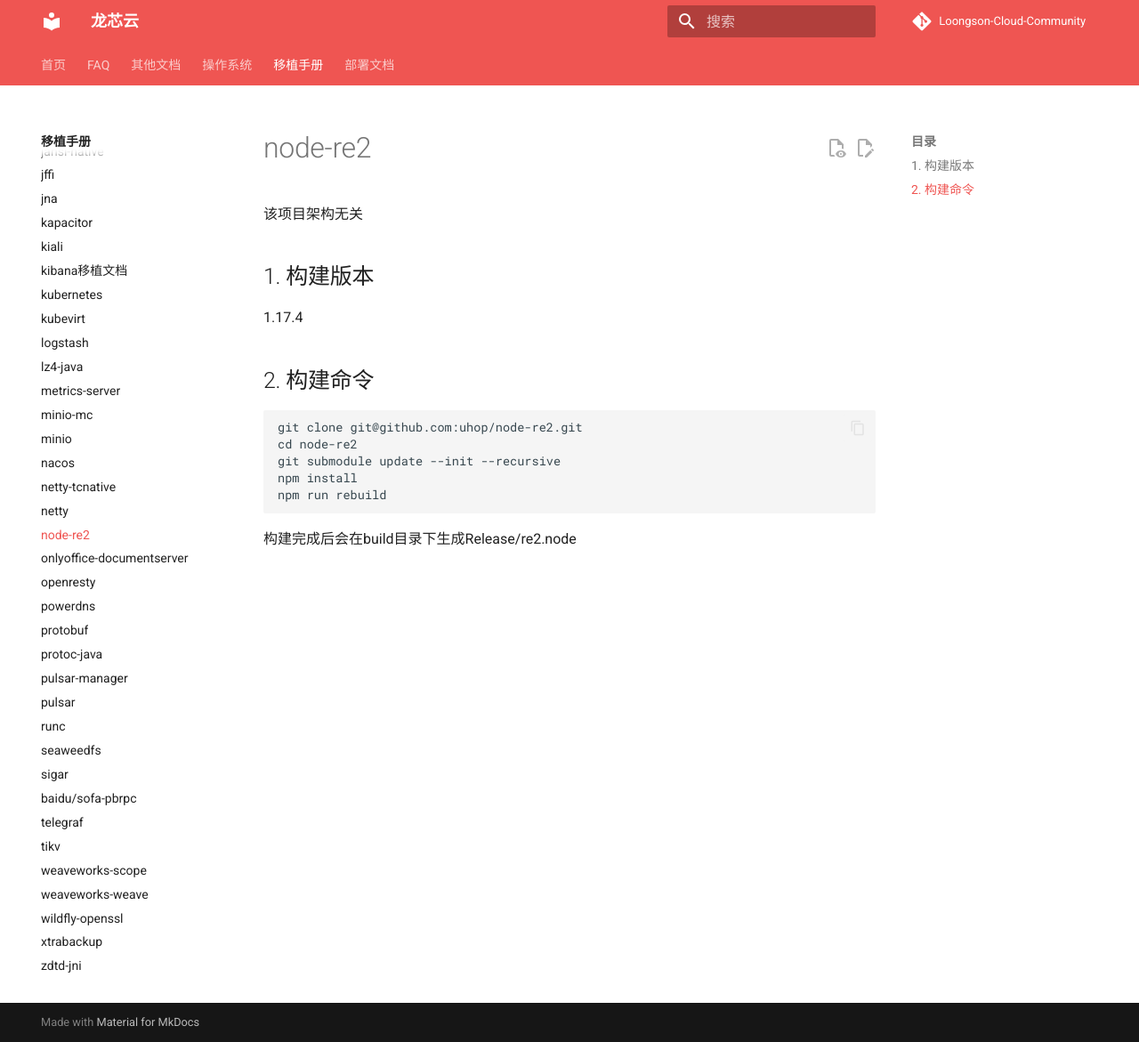
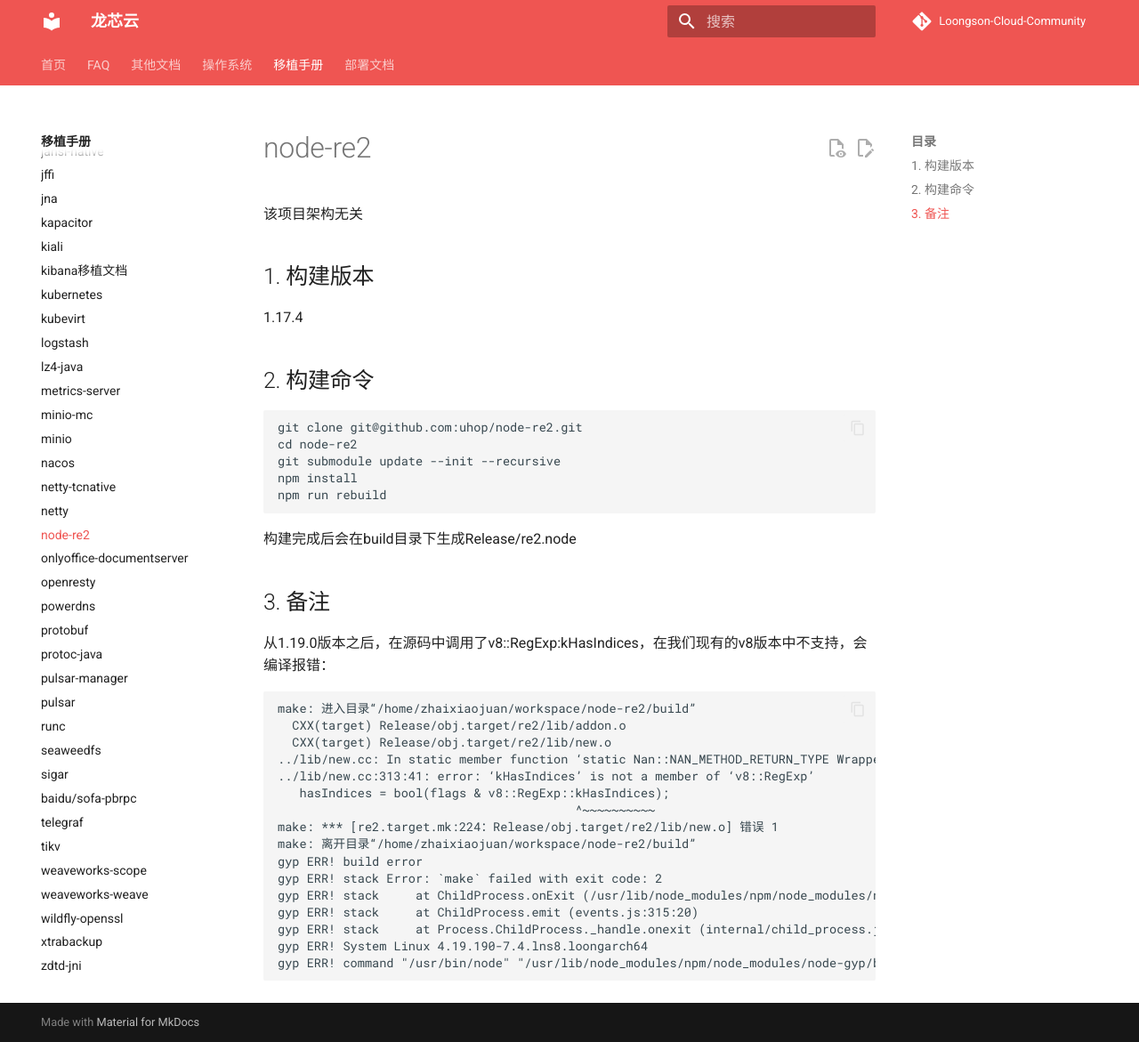
Before and after one commit to Loongson-Cloud-Community/Loongson-Cloud-Community, an MkDocs documentation site: the page built from docs/移植手册/node-re2.md, in a window 1280 px wide and 1171 px high. Shown: the whole window at 89% size. Built offline with MkDocs 1.6.1 and Material for MkDocs 9.7.7, drawn with Linux system fonts in a browser that asks for light colours; comment, search, counter and statistics services are not loaded.

Commit message:
Update node-re2.md

````diff
--- a/docs/移植手册/node-re2.md
+++ b/docs/移植手册/node-re2.md
@@ -13,3 +13,24 @@ npm install
 npm run rebuild
 ```
 构建完成后会在build目录下生成Release/re2.node
+
+## 3. 备注
+从1.19.0版本之后，在源码中调用了v8::RegExp:kHasIndices，在我们现有的v8版本中不支持，会编译报错：
+```
+make: 进入目录“/home/zhaixiaojuan/workspace/node-re2/build”
+  CXX(target) Release/obj.target/re2/lib/addon.o
+  CXX(target) Release/obj.target/re2/lib/new.o
+../lib/new.cc: In static member function ‘static Nan::NAN_METHOD_RETURN_TYPE WrappedRE2::New(Nan::NAN_METHOD_ARGS_TYPE)’:
+../lib/new.cc:313:41: error: ‘kHasIndices’ is not a member of ‘v8::RegExp’
+   hasIndices = bool(flags & v8::RegExp::kHasIndices);
+                                         ^~~~~~~~~~~
+make: *** [re2.target.mk:224：Release/obj.target/re2/lib/new.o] 错误 1
+make: 离开目录“/home/zhaixiaojuan/workspace/node-re2/build”
+gyp ERR! build error
+gyp ERR! stack Error: `make` failed with exit code: 2
+gyp ERR! stack     at ChildProcess.onExit (/usr/lib/node_modules/npm/node_modules/node-gyp/lib/build.js:194:23)
+gyp ERR! stack     at ChildProcess.emit (events.js:315:20)
+gyp ERR! stack     at Process.ChildProcess._handle.onexit (internal/child_process.js:277:12)
+gyp ERR! System Linux 4.19.190-7.4.lns8.loongarch64
+gyp ERR! command "/usr/bin/node" "/usr/lib/node_modules/npm/node_modules/node-gyp/bin/node-gyp.js" "rebuild"
+```
````
